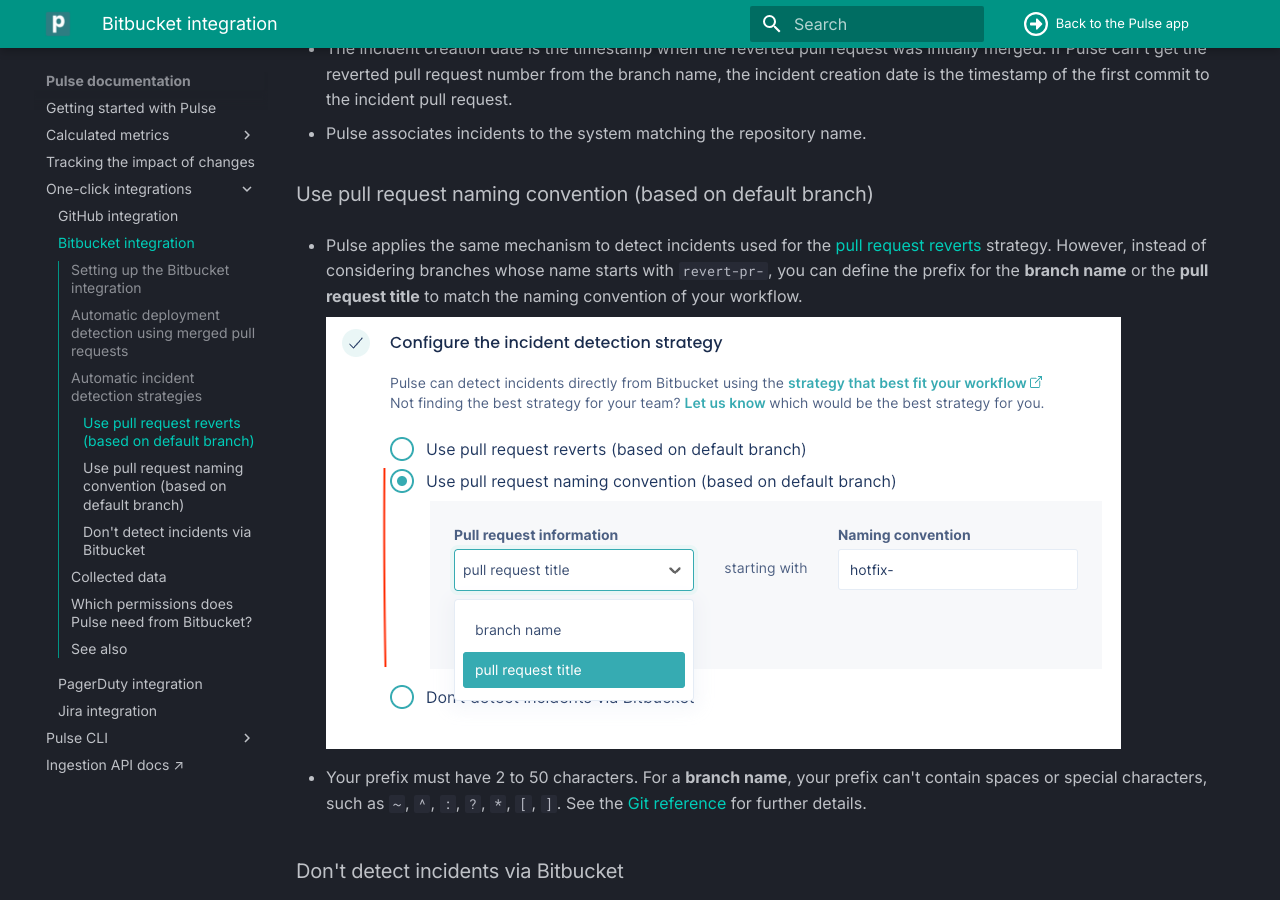
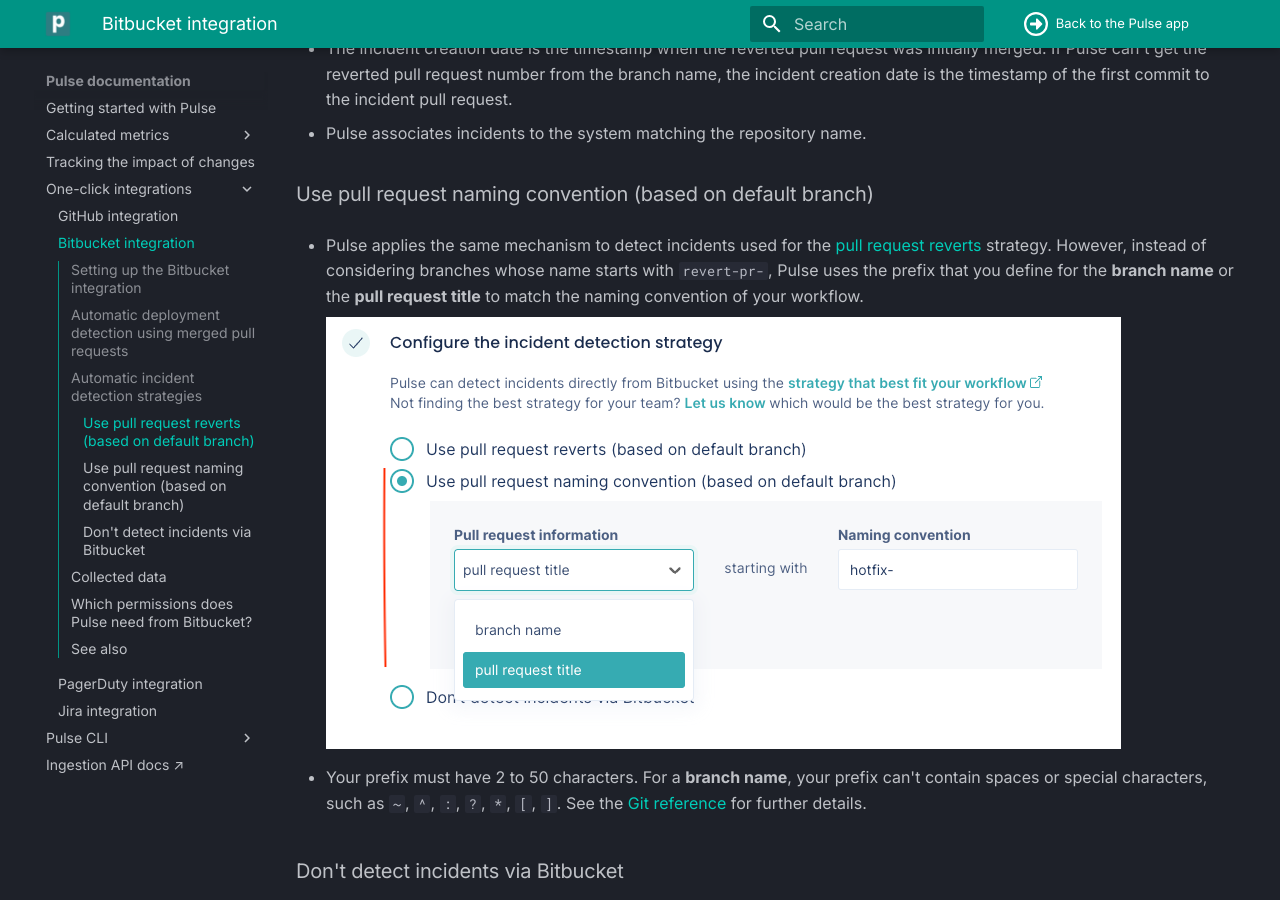
Before and after one commit to codacy/pulse-user-docs, an MkDocs documentation site: the page built from docs/one-click-integrations/bitbucket-integration.md, in a window 1280 px wide and 900 px high, scrolled down 4400 px. Built offline with MkDocs 1.6.1 and Material for MkDocs 9.7.7, drawn with Linux system fonts in a browser that asks for light colours.

Commit message:
clean: Tweak for clarity

```diff
--- a/docs/one-click-integrations/bitbucket-integration.md
+++ b/docs/one-click-integrations/bitbucket-integration.md
@@ -82,7 +82,7 @@
 
 ### Use pull request naming convention (based on default branch) {: id="bb-incident-naming"}
 
--   Pulse applies the same mechanism to detect incidents used for the [pull request reverts](#bb-incident-pr-revert) strategy. However, instead of considering branches whose name starts with `revert-pr-`, you can define the prefix for the **branch name** or the **pull request title** to match the naming convention of your workflow.
+-   Pulse applies the same mechanism to detect incidents used for the [pull request reverts](#bb-incident-pr-revert) strategy. However, instead of considering branches whose name starts with `revert-pr-`, Pulse uses the prefix that you define for the **branch name** or the **pull request title** to match the naming convention of your workflow.
 
     ![Pulse custom incident detection](images/bitbucket-incident-naming-convention.png)
 
```
Also changed, not shown: docs/one-click-integrations/github-integration.md (+1 -1 lines).
